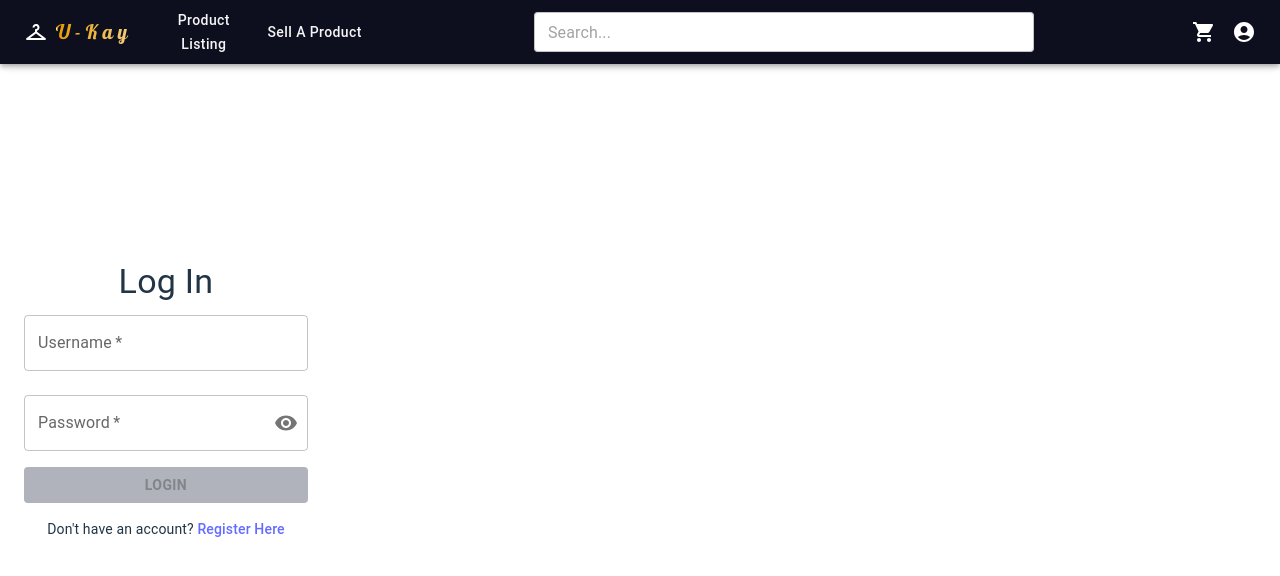
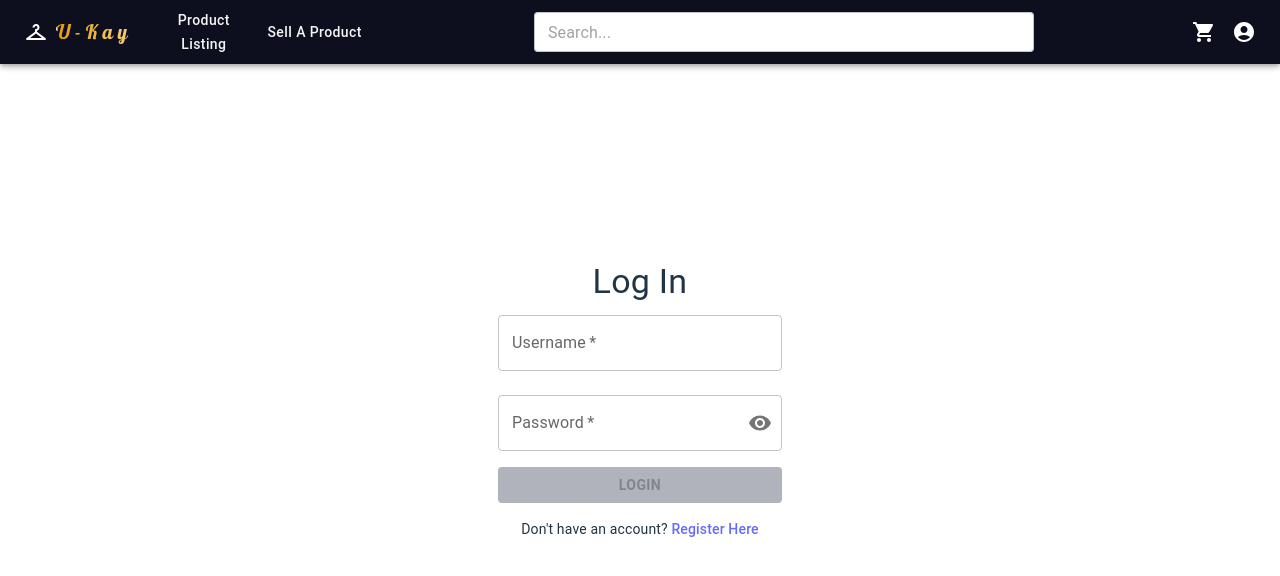
Before and after one commit to kinatulinan/ProjectUkay, a React (Vite) app in the folder UkayFrontend/Ukay/: page /login in a window 1280 px wide. Shown: the top 576 px of the page. Built offline with nearby package versions, Linux system fonts and the light colour scheme.

Commit message:
Update App.css
centered

```diff
--- a/UkayFrontend/Ukay/src/App.css
+++ b/UkayFrontend/Ukay/src/App.css
@@ -340,6 +340,12 @@
   color: #007bff;
 }
 
+#root {
+  margin: 0 auto;
+  padding: 0rem;
+  text-align: center;
+}
+
 @keyframes bounce {
   0% { transform: scale(1); }
   30% { transform: scale(1.1); }
```
